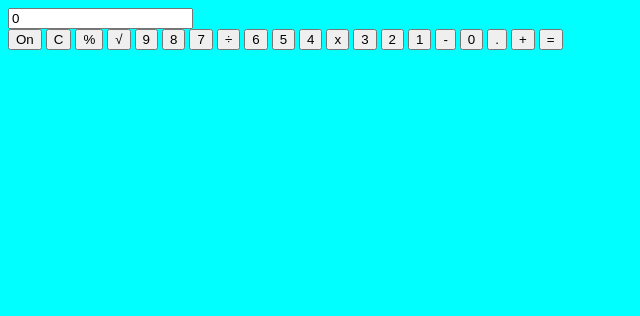
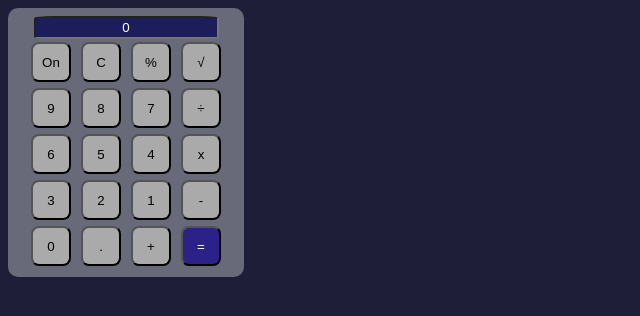
Before and after one commit to larissa360/2f3t, a plain HTML site: page index.html in a window 1280 px wide. Shown: the whole page, without its empty margins (0-640 px from the left). Drawn offline with Linux system fonts and the light colour scheme; files that its build step writes are made by us from their sources.

Commit message:
Update estilo.css

```diff
--- a/estilo.css
+++ b/estilo.css
@@ -1,5 +1,39 @@
-body {
-    background-color: aqua;
-    color: black;
 
+body{
+    background-color: rgb(31, 30, 56);
+    color: rgb(255, 255, 255);
 }
+
+.calculadora{
+    background: rgb(104, 106, 122);
+    padding: 8px;
+    width: 220px;
+    text-align: center;
+    border-radius: 10px;
+}
+
+.display_calc{
+    background: black;
+   text-align: center;
+}
+
+#resultado{
+    padding: 2px;
+    background: rgb(30, 29, 92);
+    color: rgb(255, 255, 255);
+    text-align: center;
+    border-radius: 10%;
+}
+
+button{
+    width: 40px;
+    height: 40px;
+    margin:3px;
+    border-radius: 20%;
+    background-color: rgb(170, 170, 170);
+}
+
+#bnt_igual{
+    background-color: rgb(43, 33, 136);
+    color: white;
+}
```
